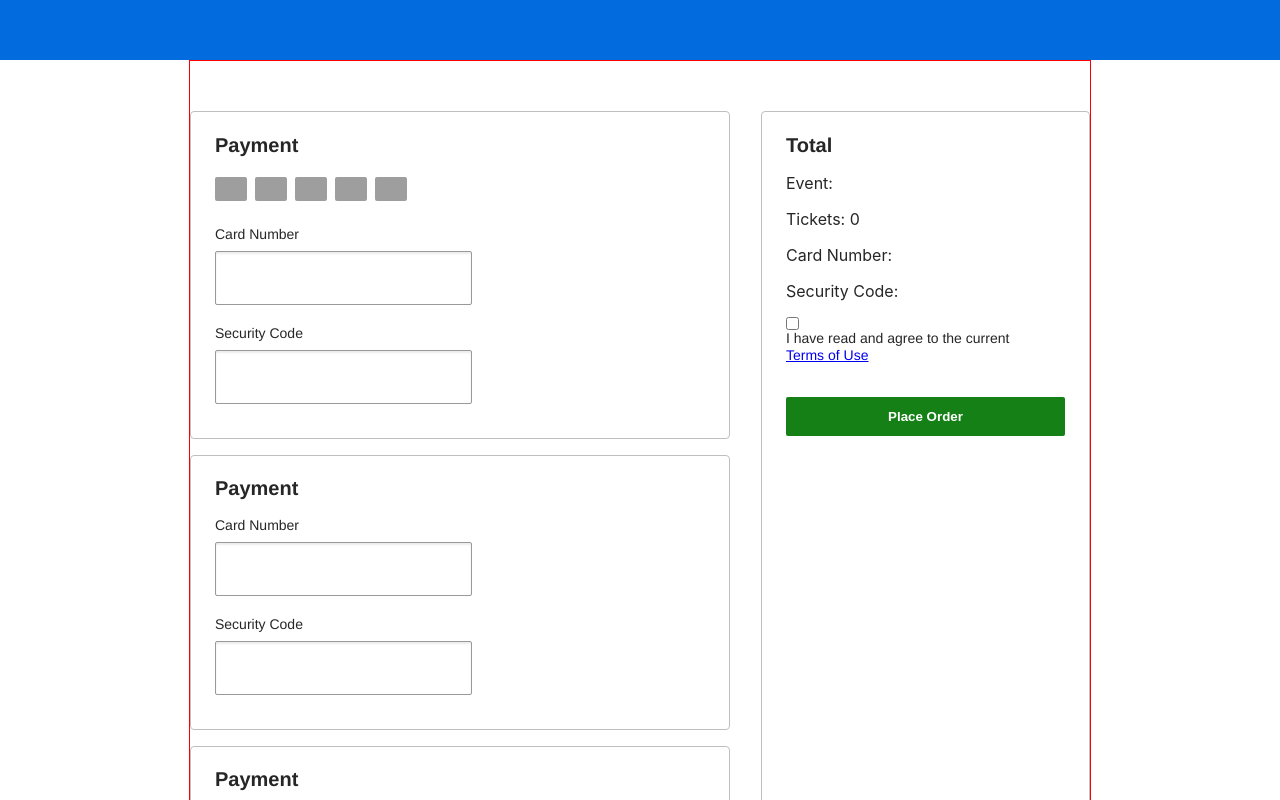
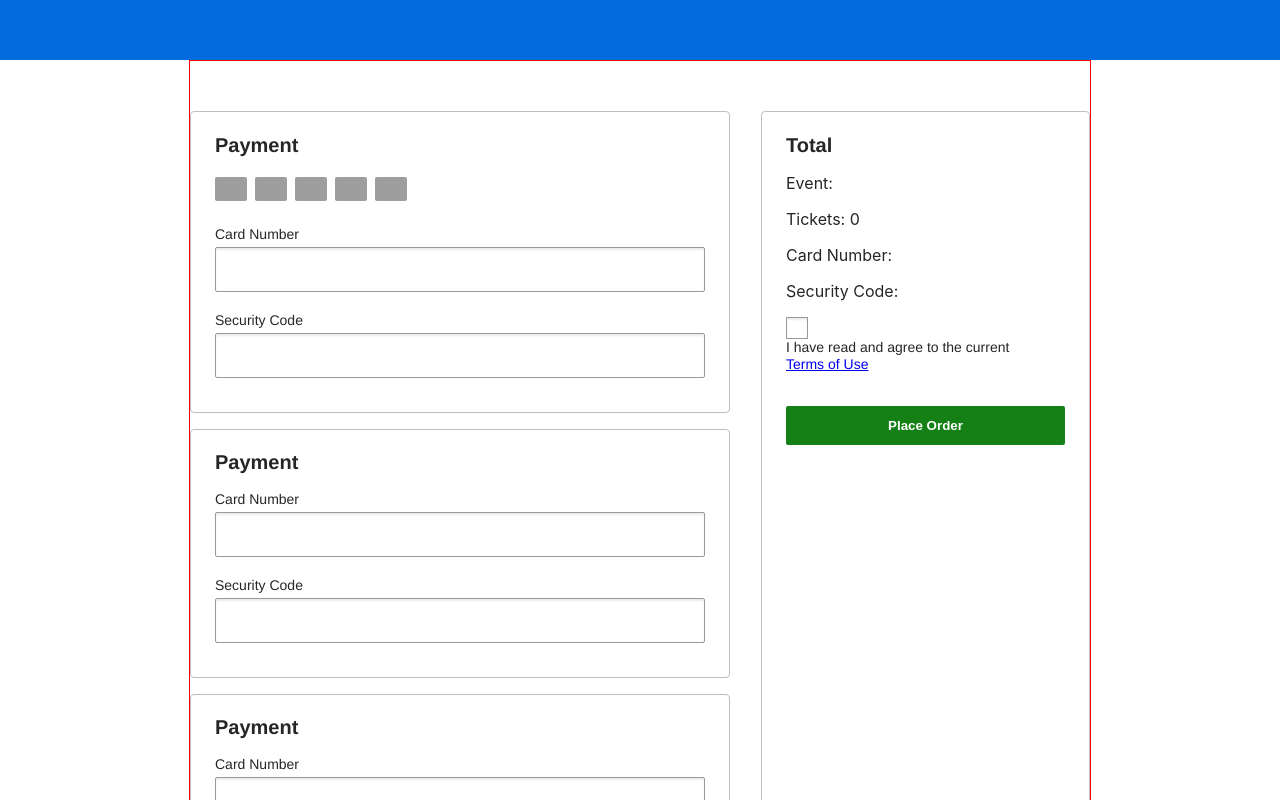
Before and after one commit to asztell/NEM_EZT_KULDJUK-ticket-purchasing, a React (Create React App) app: page /checkout in a window 1280 px wide. Shown: the top 800 px of the page. Built offline with nearby package versions, Linux system fonts and the light colour scheme; no server answers; grey boxes are pictures that could not be loaded.

Commit message:
add more styling

```diff
--- a/src/App.css
+++ b/src/App.css
@@ -105,16 +105,13 @@ body {
 }
 
 .Payment {
-  /* padding: 0px 24px 24px 24px; */
-  /* display: flex; */
+  display: flex;
+  flex-direction: column;
 }
 .Payment > h2,
 .Payment > label,
 .Payment > input {
-  display: flex;
   flex-basis: 100%;
-  /* flex-wrap: wrap; */
-  /* align-content: flex-start; */
 }
 
 .Checkout-Page {
@@ -147,6 +144,9 @@ label {
   margin-bottom: 8px;
   flex-basis: 100%;
 }
+.Payment-Form-Label {
+  margin-bottom: 0px;
+}
 
 input[type="text"] {
   background-color: rgb(255, 255, 255);
@@ -154,7 +154,8 @@ input[type="text"] {
   border: 1px solid rgb(153, 153, 153);
   box-shadow: rgba(0, 0, 0, 0.08) 0px 2px 2px 0px inset;
   font-size: 16px;
-  height: 44px;
+  /* height: 44px; */
+  line-height: 35px;
   margin-top: 4px;
   outline: none;
   padding: 4px 32px 4px 16px;
@@ -168,6 +169,18 @@ input[type="checkbox"] {
   margin-right: 8px;
   margin-top: 4px;
   margin: 10px 0px 0px 0px;
+  /* Double-sized Checkboxes */
+  -ms-transform: scale(1); /* IE */
+  -moz-transform: scale(1); /* FF */
+  -webkit-transform: scale(1); /* Safari and Chrome */
+  -o-transform: scale(1); /* Opera */
+  transform: scale(1);
+  padding: 10px;
+  -moz-appearance: none;
+  -webkit-appearance: none;
+  -o-appearance: none;
+  border: 1px solid rgb(153, 153, 153);
+  box-shadow: rgba(0, 0, 0, 0.08) 0px 2px 2px 0px inset;
 }
 
 .gxFWPY {
--- a/src/components/Billing.tsx
+++ b/src/components/Billing.tsx
@@ -71,6 +71,7 @@ export function Billing() {
         </div>
         <label
           htmlFor="card-number"
+          className="Payment-Form-Label"
           // style={{ marginRight: "10px", marginBottom: "20px" }}
         >
           Card Number
@@ -84,7 +85,7 @@ export function Billing() {
         />
         <span>{cardInfo.cardType}</span>
         <br />
-        <label style={{ marginRight: "10px" }}>Security Code</label>
+        <label className="Payment-Form-Label">Security Code</label>
         <input
           type="text"
           onChange={handleSecurityCodeChanges}
@@ -99,6 +100,7 @@ export function Billing() {
         <h2 className="Section-Header">Payment</h2>
         <label
           htmlFor="card-number"
+          className="Payment-Form-Label"
           // style={{ marginRight: "10px", marginBottom: "20px" }}
         >
           Card Number
@@ -112,7 +114,7 @@ export function Billing() {
         />
         <span>{cardInfo.cardType}</span>
         <br />
-        <label style={{ marginRight: "10px" }}>Security Code</label>
+        <label className="Payment-Form-Label">Security Code</label>
         <input
           type="text"
           onChange={handleSecurityCodeChanges}
@@ -127,6 +129,7 @@ export function Billing() {
         <h2 className="Section-Header">Payment</h2>
         <label
           htmlFor="card-number"
+          className="Payment-Form-Label"
           // style={{ marginRight: "10px", marginBottom: "20px" }}
         >
           Card Number
@@ -140,7 +143,7 @@ export function Billing() {
         />
         <span>{cardInfo.cardType}</span>
         <br />
-        <label style={{ marginRight: "10px" }}>Security Code</label>
+        <label className="Payment-Form-Label">Security Code</label>
         <input
           type="text"
           onChange={handleSecurityCodeChanges}
```
